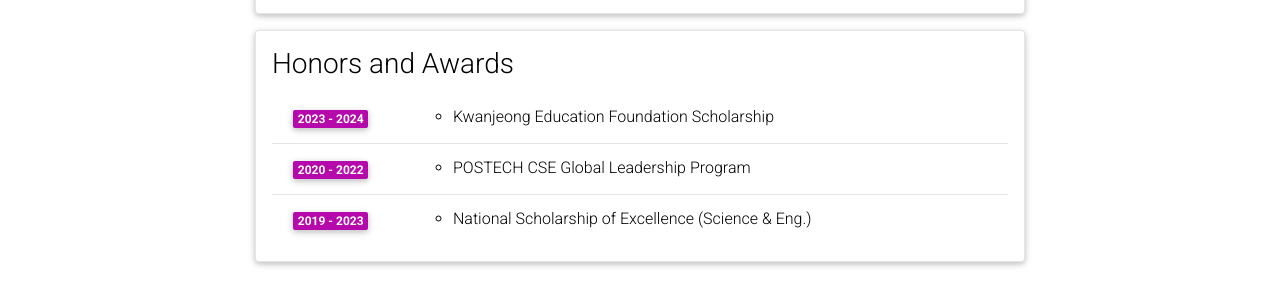
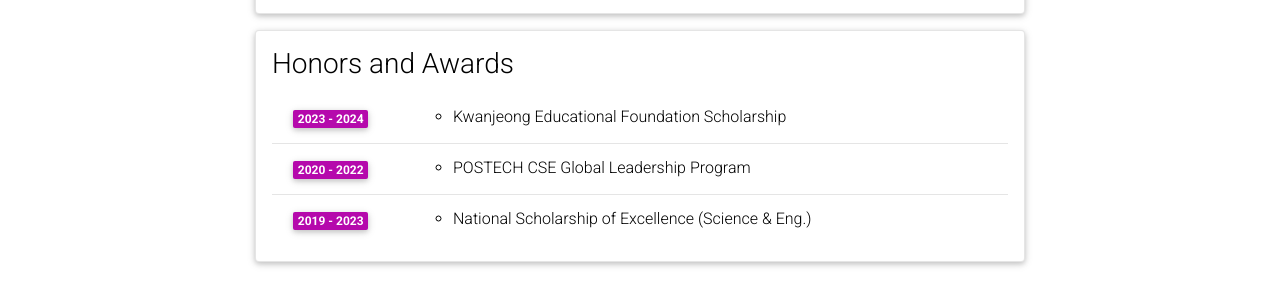
Before and after one commit to ssbin4/ssbin4.github.io, a Jekyll site: the page built from _pages/cv.md, in a window 1280 px wide and 900 px high, scrolled down 693 px. Shown: the part 528-828 px from the top of the window. Built offline with Jekyll 4.4.1, drawn with Linux system fonts in a browser that asks for light colours; comment, search, counter and statistics services are not loaded; a style sheet for code colours, icons or effects is not loaded; some of the changed lines change nothing that is shown.

Commit message:
change cv file to cv.yml

```diff
--- a/_config.yml
+++ b/_config.yml
@@ -409,19 +409,19 @@
 # Get external JSON data
 # -----------------------------------------------------------------------------
 
-jekyll_get_json:
-  - data: resume
-    json: assets/json/resume.json # it can also be an url
-jsonresume:
-  - basics
-  - work
-  - education
-  - publications
-  - projects
-  - volunteer
-  - awards
-  - certificates
-  - skills
-  - languages
-  - interests
-  - references
+# jekyll_get_json:
+#   - data: resume
+#     json: assets/json/resume.json # it can also be an url
+# jsonresume:
+#   - basics
+#   - work
+#   - education
+#   - publications
+#   - projects
+#   - volunteer
+#   - awards
+#   - certificates
+#   - skills
+#   - languages
+#   - interests
+#   - references
--- a/_data/cv.yml
+++ b/_data/cv.yml
@@ -57,7 +57,7 @@
   contents:
     - year: 2023 - 2024
       items:
-        - Kwanjeong Education Foundation Scholarship
+        - Kwanjeong Educational Foundation Scholarship
     - year: 2020 - 2022
       items:
         - POSTECH CSE Global Leadership Program
```
